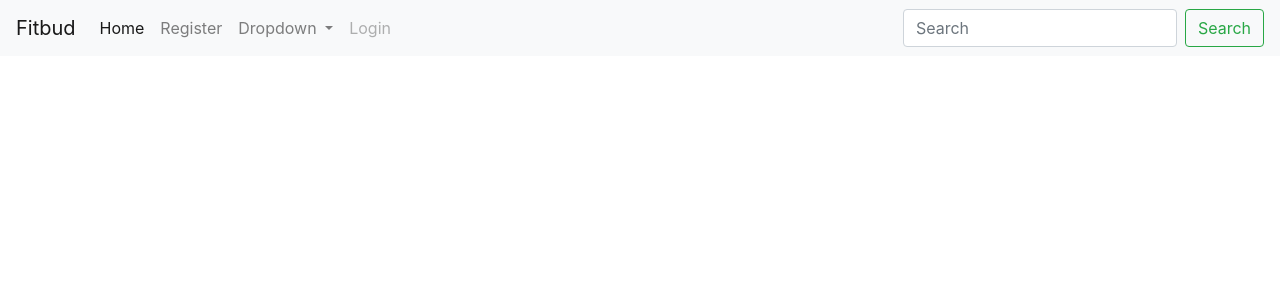
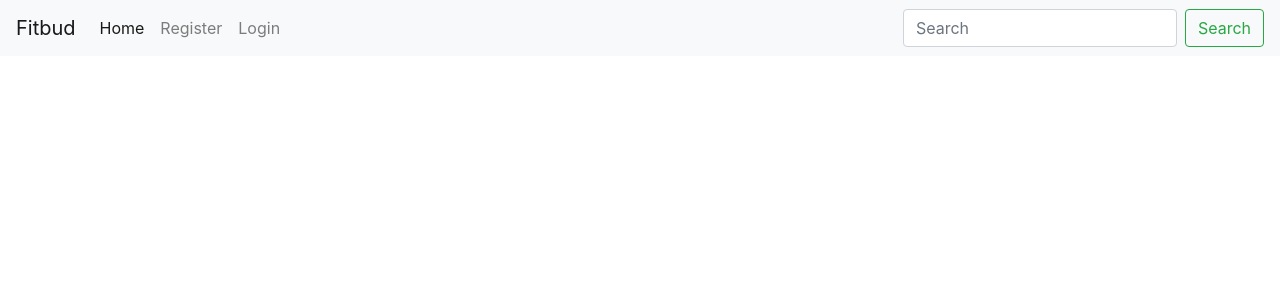
Before and after one commit to Nwadkoko/fitbud, a Symfony app: template templates/base.html.twig in a window 1280 px wide. Shown: the top 300 px of the page. Run offline with Twig, Linux system fonts and the light colour scheme; the template is opened without the code that fills it, so the values that code supplies are empty; some libraries are stand-ins or nearby versions.

Commit message:
Re arrange navbar

```diff
--- a/templates/base.html.twig
+++ b/templates/base.html.twig
@@ -21,24 +21,13 @@
   <div class="collapse navbar-collapse" id="navbarSupportedContent">
     <ul class="navbar-nav mr-auto">
       <li class="nav-item active">
-        <a class="nav-link" href="#">Home <span class="sr-only">(current)</span></a>
+        <a class="nav-link" href="/home">Home <span class="sr-only">(current)</span></a>
       </li>
       <li class="nav-item">
-        <a class="nav-link" href="#">Register</a>
-      </li>
-      <li class="nav-item dropdown">
-        <a class="nav-link dropdown-toggle" href="#" id="navbarDropdown" role="button" data-toggle="dropdown" aria-haspopup="true" aria-expanded="false">
-          Dropdown
-        </a>
-        <div class="dropdown-menu" aria-labelledby="navbarDropdown">
-          <a class="dropdown-item" href="#"></a>
-          <a class="dropdown-item" href="#">Another action</a>
-          <div class="dropdown-divider"></div>
-          <a class="dropdown-item" href="#">Something else here</a>
-        </div>
+	  {% if app.user %}<a class="nav-link" href="#">Account</a>{% else %}<a class="nav-link" href="/register">Register</a>{% endif %}
       </li>
       <li class="nav-item">
-        <a class="nav-link disabled" href="#">Login</a>
+        <a class="nav-link" href="/login">Login</a>
       </li>
     </ul>
     <form class="form-inline my-2 my-lg-0">
```
